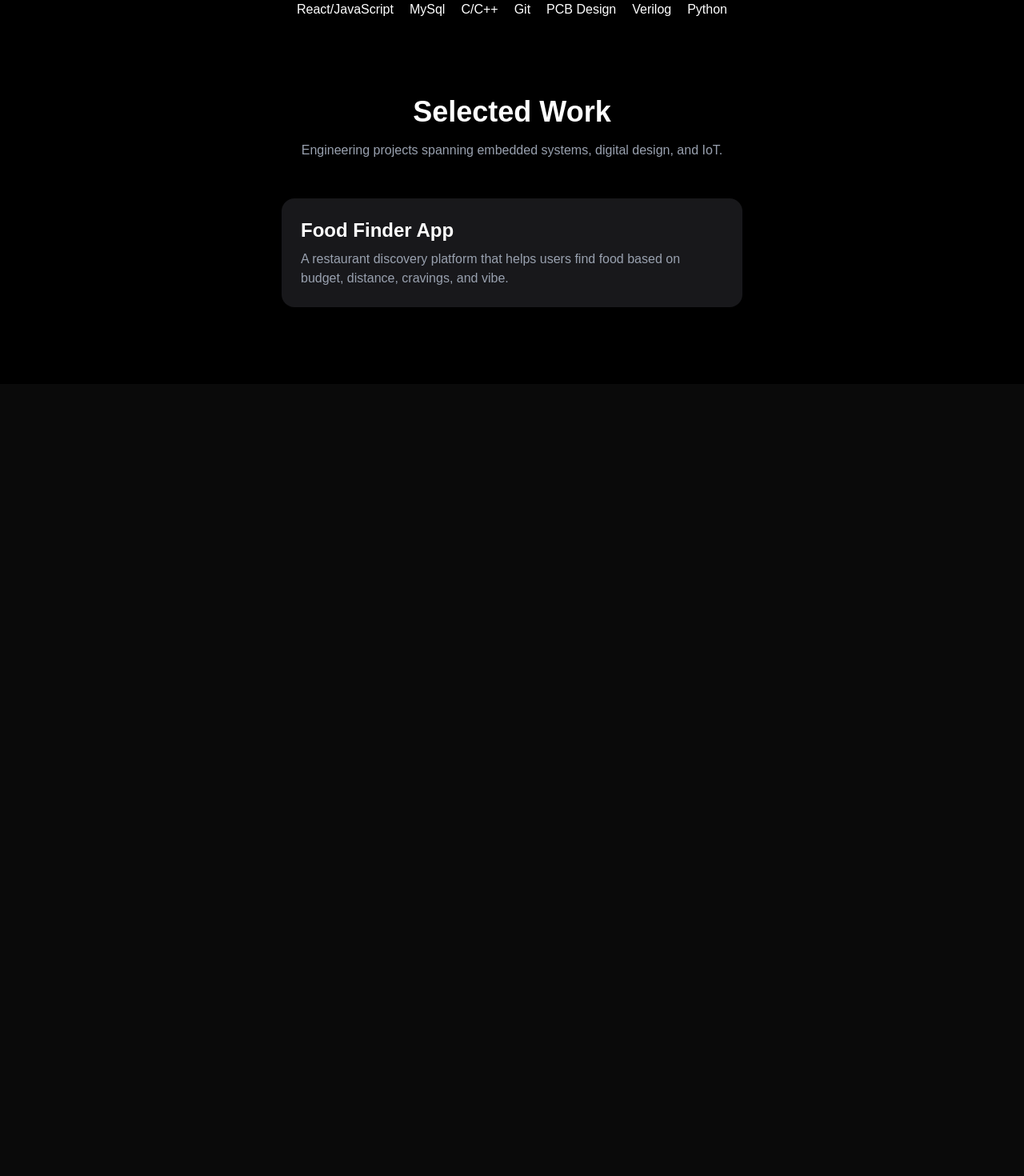
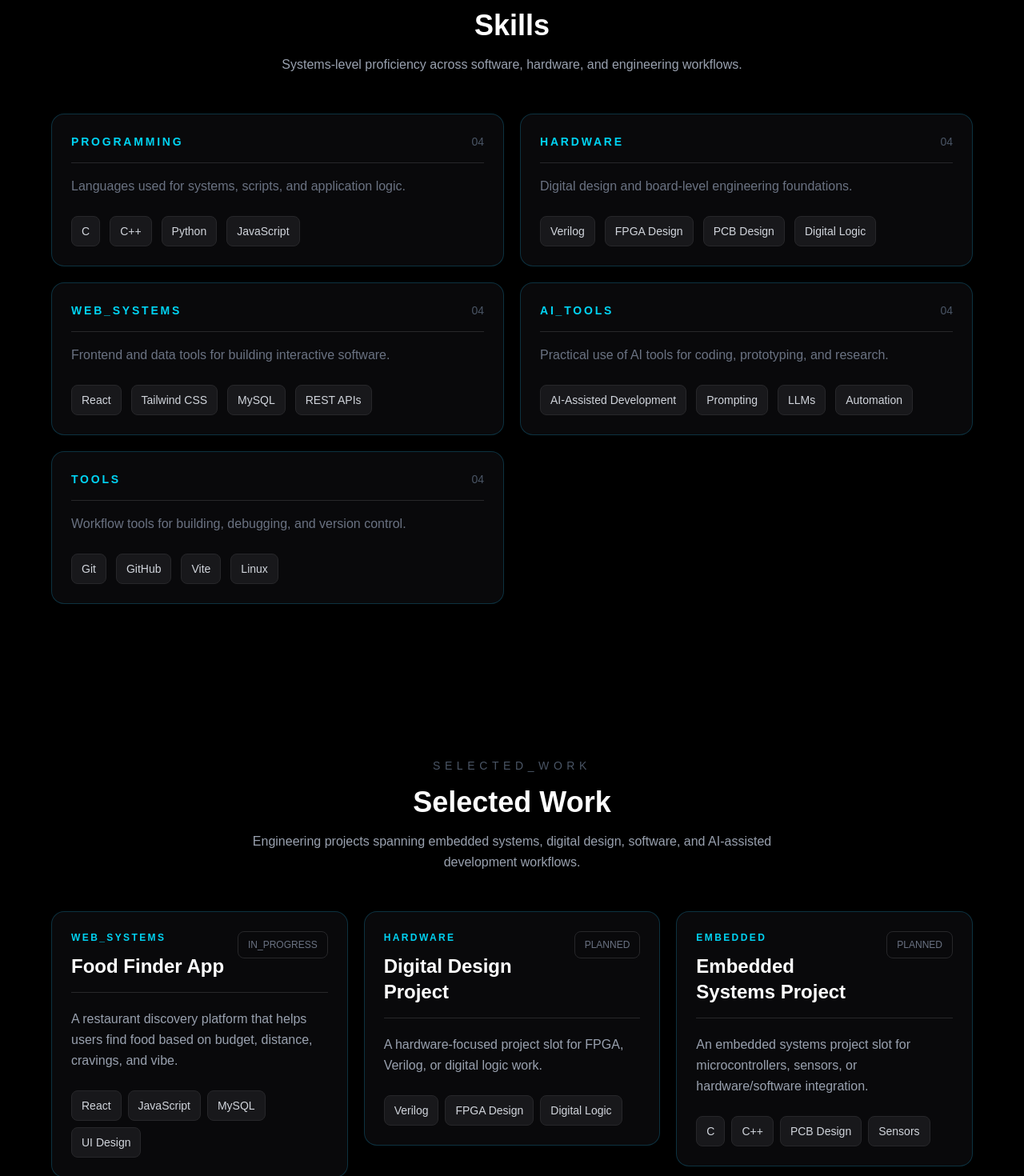
Before and after one commit to ludifers/portfolio, a React app: page / in a window 1280 px wide. Shown: the part 920-2390 px from the top of the page at 80% size. Before the commit the page ends 1400 px from the top, so only its background shows below. Built offline with nearby package versions, Linux system fonts and the light colour scheme; the HTML template or start-up script is replaced by a standard one.

Commit message:
Fixed project ledger

```diff
--- a/src/App.jsx
+++ b/src/App.jsx
@@ -11,7 +11,7 @@ function Homepage() {
     <div>
       <Hero />
       <Skills />
-      <Projects />
+      <Projects preview />
     </div>
   )
 }
--- a/src/components/Projects.jsx
+++ b/src/components/Projects.jsx
@@ -1,32 +1,112 @@
-function Projects() {
-    return (
-        <section className="bg-black text-white py-24 px-8">
+import { Link } from "react-router-dom"
+import { featuredProjects, projects } from "../data/projects"
 
-            <h2 className="text-4xl font-bold text-center">
-                Selected Work
-            </h2>
+function ProjectCard({ project, compact = false }) {
+  return (
+    <article
+      id={project.id}
+      className="bg-zinc-950 border border-cyan-900/60 rounded-2xl p-6 hover:border-cyan-500 transition duration-300"
+    >
+      <div className="flex items-start justify-between gap-4 border-b border-zinc-800 pb-4">
+        <div>
+          <p className="text-cyan-400 tracking-[0.2em] text-xs font-semibold">
+            {project.category}
+          </p>
+          <h3 className="text-2xl font-semibold mt-3">{project.title}</h3>
+        </div>
 
-            <p className="text-gray-400 text-center mt-4">
-              Engineering projects spanning embedded systems, digital design, and IoT.
+        <span className="text-gray-500 text-xs border border-zinc-800 rounded-lg px-3 py-2">
+          {project.status}
+        </span>
+      </div>
 
+      <p className="text-gray-400 mt-5 leading-relaxed">{project.summary}</p>
 
-            </p>
+      {!compact && (
+        <p className="text-gray-500 mt-4 leading-relaxed">{project.details}</p>
+      )}
 
-            <div className="mt-12 bg-zinc-900 p-6 rounded-2xl max-w-xl mx-auto">
+      <div className="flex flex-wrap gap-2 mt-6">
+        {project.stack.map((tech) => (
+          <span
+            key={tech}
+            className="bg-zinc-900 border border-zinc-800 rounded-lg px-3 py-2 text-sm text-gray-300"
+          >
+            {tech}
+          </span>
+        ))}
+      </div>
+    </article>
+  )
+}
 
-                <h3 className="text-2xl font-semibold">
-                    Food Finder App
-                </h3>
+function Projects({ preview = false }) {
+  const shownProjects = preview ? featuredProjects : projects
 
-                <p className="text-gray-400 mt-2">
-                    A restaurant discovery platform that helps users find food
-                    based on budget, distance, cravings, and vibe.
-                </p>
+  return (
+    <section className="bg-black text-white py-24 px-8">
+      <div className="max-w-6xl mx-auto">
+        <p className="text-gray-600 tracking-[0.4em] text-sm text-center">
+          {preview ? "SELECTED_WORK" : "PROJECT_LEDGER"}
+        </p>
 
+        <h2 className="text-4xl font-bold text-center mt-4">
+          {preview ? "Selected Work" : "Project Ledger"}
+        </h2>
+
+        <p className="text-gray-400 text-center mt-4 max-w-2xl mx-auto leading-relaxed">
+          Engineering projects spanning embedded systems, digital design,
+          software, and AI-assisted development workflows.
+        </p>
+
+        {preview ? (
+          <>
+            <div className="grid md:grid-cols-3 gap-5 mt-12">
+              {shownProjects.map((project) => (
+                <Link
+                  key={project.id}
+                  to="/projects"
+                  className="block"
+                  aria-label={`Open project ledger for ${project.title}`}
+                >
+                  <ProjectCard project={project} compact />
+                </Link>
+              ))}
             </div>
 
-        </section>
-    )
+            <div className="text-center mt-10">
+              <Link
+                to="/projects"
+                className="inline-block bg-cyan-400 text-black rounded-xl px-6 py-3 font-semibold hover:bg-cyan-300 transition"
+              >
+                OPEN_PROJECT_LEDGER
+              </Link>
+            </div>
+          </>
+        ) : (
+          <>
+            <div id="featured" className="grid md:grid-cols-3 gap-5 mt-12">
+              {featuredProjects.map((project) => (
+                <ProjectCard key={project.id} project={project} compact />
+              ))}
+            </div>
+
+            <div className="border-t border-zinc-800 mt-16 pt-12">
+              <p className="text-gray-600 tracking-[0.4em] text-sm">
+                ALL_PROJECTS
+              </p>
+
+              <div className="grid md:grid-cols-2 gap-5 mt-8">
+                {shownProjects.map((project) => (
+                  <ProjectCard key={project.id} project={project} />
+                ))}
+              </div>
+            </div>
+          </>
+        )}
+      </div>
+    </section>
+  )
 }
 
 export default Projects
--- a/src/components/Skills.jsx
+++ b/src/components/Skills.jsx
@@ -1,20 +1,81 @@
+const skillGroups = [
+  {
+    title: "PROGRAMMING",
+    summary: "Languages used for systems, scripts, and application logic.",
+    skills: ["C", "C++", "Python", "JavaScript"],
+  },
+  {
+    title: "HARDWARE",
+    summary: "Digital design and board-level engineering foundations.",
+    skills: ["Verilog", "FPGA Design", "PCB Design", "Digital Logic"],
+  },
+  {
+    title: "WEB_SYSTEMS",
+    summary: "Frontend and data tools for building interactive software.",
+    skills: ["React", "Tailwind CSS", "MySQL", "REST APIs"],
+  },
+  {
+    title: "AI_TOOLS",
+    summary: "Practical use of AI tools for coding, prototyping, and research.",
+    skills: ["AI-Assisted Development", "Prompting", "LLMs", "Automation"],
+  },
+  {
+    title: "TOOLS",
+    summary: "Workflow tools for building, debugging, and version control.",
+    skills: ["Git", "GitHub", "Vite", "Linux"],
+  },
+]
+
 function Skills() {
   return (
-    <section className="bg-black">
-      <h2 className="text-4xl font-bold text-center">Skills</h2>
-      <p className="text-gray-400 text-center mt-4">Systems-level proficiency across hardware and software domains.</p>
-      <div className="flex flex-wrap justify-center gap-5 mt-10">
-        <span className="">React/JavaScript</span>
-        <span className=""> MySql</span>
+    <section className="bg-black text-white py-24 px-8">
+      <div className="max-w-6xl mx-auto">
+        <p className="text-gray-600 tracking-[0.4em] text-sm text-center">
+          SYSTEM_CAPABILITIES
+        </p>
 
-        <span className="">C/C++ </span>
-        <span className="">Git </span>
-        <span className=""> PCB Design</span>
-        <span className=""> Verilog</span>
-        <span className=""> Python</span>
-      </div>{" "}
+        <h2 className="text-4xl font-bold text-center mt-4">Skills</h2>
+
+        <p className="text-gray-400 text-center mt-4 max-w-2xl mx-auto leading-relaxed">
+          Systems-level proficiency across software, hardware, and engineering
+          workflows.
+        </p>
+
+        <div className="grid md:grid-cols-2 gap-5 mt-12">
+          {skillGroups.map((group) => (
+            <div
+              key={group.title}
+              className="bg-zinc-950 border border-cyan-900/60 rounded-2xl p-6 hover:border-cyan-500 transition duration-300"
+            >
+              <div className="flex items-center justify-between gap-4 border-b border-zinc-800 pb-4">
+                <h3 className="text-cyan-400 font-semibold tracking-[0.2em] text-sm">
+                  {group.title}
+                </h3>
+                <span className="text-gray-600 text-sm">
+                  {String(group.skills.length).padStart(2, "0")}
+                </span>
+              </div>
+
+              <p className="text-gray-500 mt-4 leading-relaxed">
+                {group.summary}
+              </p>
+
+              <div className="flex flex-wrap gap-3 mt-6">
+                {group.skills.map((skill) => (
+                  <span
+                    key={skill}
+                    className="border border-zinc-800 bg-zinc-900 text-gray-300 rounded-lg px-3 py-2 text-sm hover:text-cyan-400 hover:border-cyan-800 transition"
+                  >
+                    {skill}
+                  </span>
+                ))}
+              </div>
+            </div>
+          ))}
+        </div>
+      </div>
     </section>
-  );
+  )
 }
 
-export default Skills;
+export default Skills
--- a/src/data/projects.js
+++ b/src/data/projects.js
@@ -0,0 +1,52 @@
+export const projects = [
+  {
+    id: "food-finder",
+    title: "Food Finder App",
+    category: "WEB_SYSTEMS",
+    status: "IN_PROGRESS",
+    featured: true,
+    summary:
+      "A restaurant discovery platform that helps users find food based on budget, distance, cravings, and vibe.",
+    details:
+      "Built as a user-focused app concept with filtering logic, responsive interface planning, and a product flow centered on fast decision-making.",
+    stack: ["React", "JavaScript", "MySQL", "UI Design"],
+  },
+  {
+    id: "digital-design",
+    title: "Digital Design Project",
+    category: "HARDWARE",
+    status: "PLANNED",
+    featured: true,
+    summary:
+      "A hardware-focused project slot for FPGA, Verilog, or digital logic work.",
+    details:
+      "Use this space for a project that shows timing, state machines, simulation, or board-level implementation.",
+    stack: ["Verilog", "FPGA Design", "Digital Logic"],
+  },
+  {
+    id: "embedded-systems",
+    title: "Embedded Systems Project",
+    category: "EMBEDDED",
+    status: "PLANNED",
+    featured: true,
+    summary:
+      "An embedded systems project slot for microcontrollers, sensors, or hardware/software integration.",
+    details:
+      "Use this space for a build that shows firmware, debugging, hardware interfaces, or real-world signals.",
+    stack: ["C", "C++", "PCB Design", "Sensors"],
+  },
+  {
+    id: "portfolio-site",
+    title: "Portfolio Website",
+    category: "WEB_SYSTEMS",
+    status: "ACTIVE",
+    featured: false,
+    summary:
+      "A personal engineering portfolio built to present projects, skills, resume, and contact links.",
+    details:
+      "Built with React, Vite, Tailwind CSS, route-based pages, animated navigation, and a Formspree-backed contact form.",
+    stack: ["React", "Vite", "Tailwind CSS", "Formspree"],
+  },
+]
+
+export const featuredProjects = projects.filter((project) => project.featured)
```
